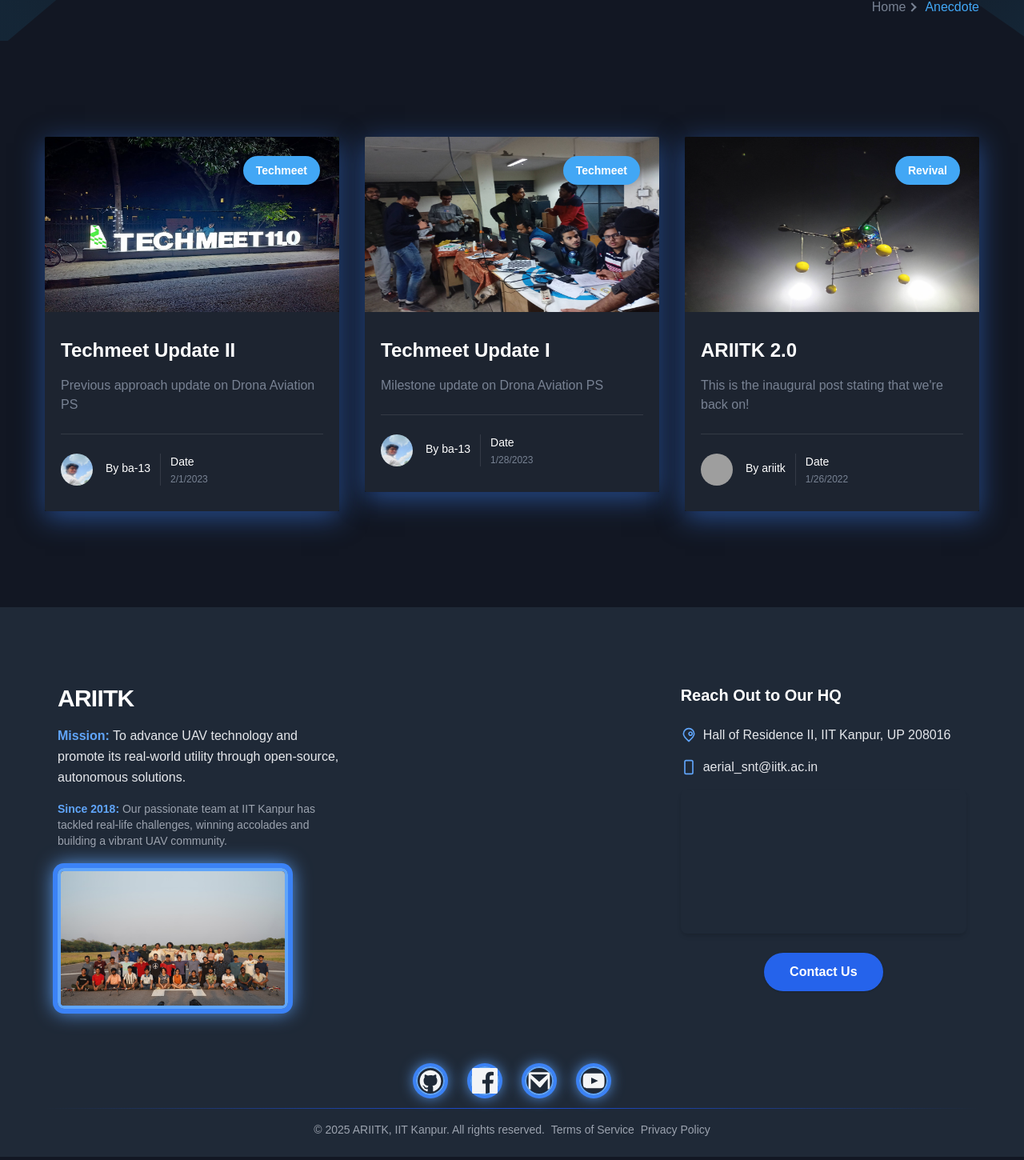
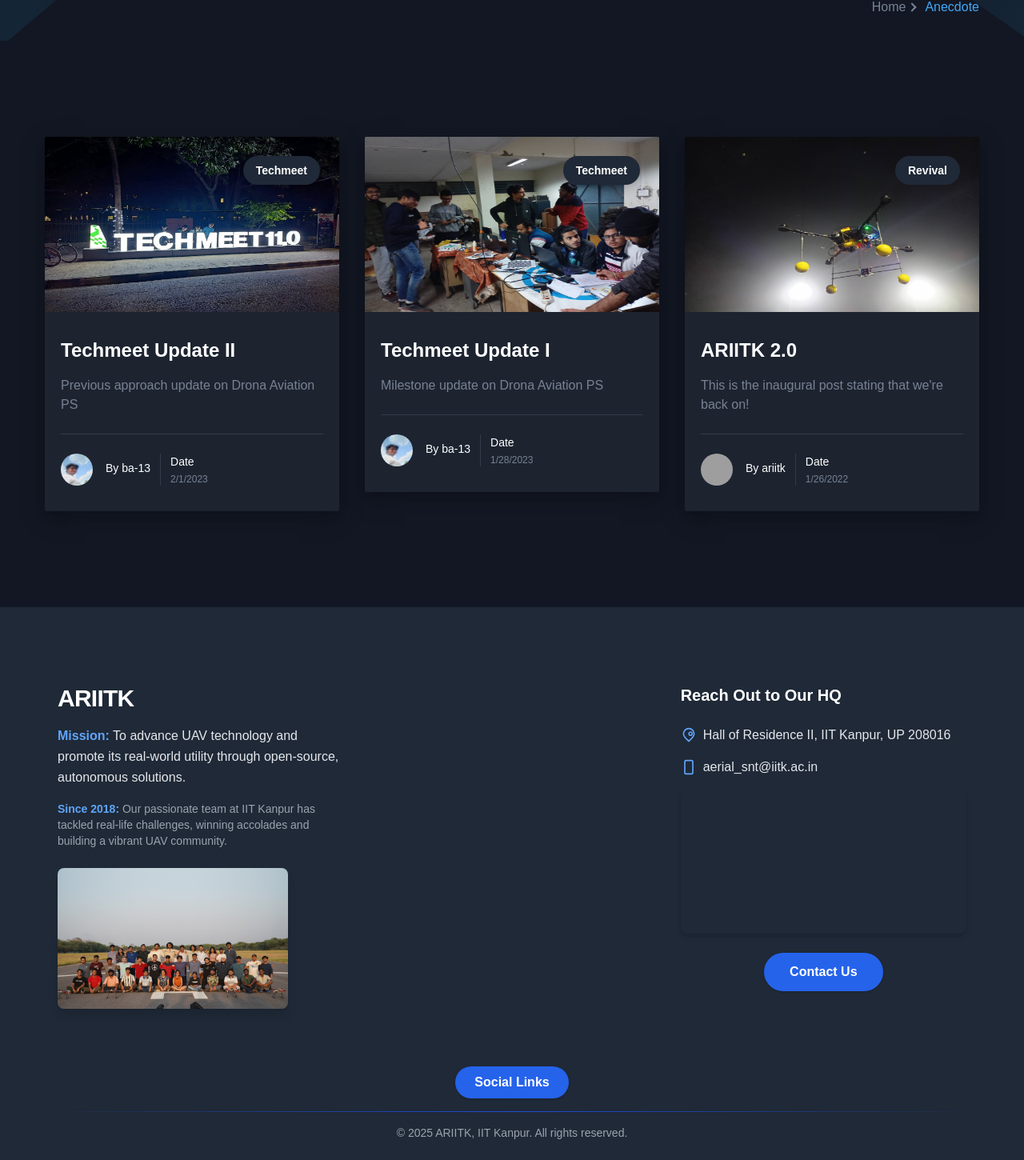
Before and after one commit to AerialRobotics-IITK/ariitk, a Next.js app: page /blog in a window 1280 px wide. Shown: the part 183-1633 px from the top of the page at 80% size. Built offline with nearby package versions, Linux system fonts and the light colour scheme; grey boxes are pictures that could not be loaded; a web font is replaced by a local one.

Commit message:
Removed bluish shadow/border

```diff
--- a/components/Blog/SingleBlog.tsx
+++ b/components/Blog/SingleBlog.tsx
@@ -1,7 +1,7 @@
 import { Blog } from "@/types/blog";
 import Image from "next/image";
 import Link from "next/link";
-import AnimatedImage from "../Common/AnimatedImage"; // Import the animation wrapper
+import AnimatedImage from "../Common/AnimatedImage";
 
 const SingleBlog = ({
   blog,
@@ -17,11 +17,11 @@ const SingleBlog = ({
     <>
       <AnimatedImage side={side} delay={0.1 * index}>
         <div
-          className="wow fadeInUp group relative overflow-hidden rounded-sm bg-white shadow-one duration-300 hover:shadow-two dark:bg-dark dark:hover:shadow-gray-dark"
+          className="wow fadeInUp group relative overflow-hidden rounded-sm bg-white shadow-lg duration-300 hover:shadow-xl dark:bg-dark dark:hover:shadow-gray-700"
           data-wow-delay=".1s"
         >
           <Link href={reflink} className="relative block aspect-[37/22] w-full">
-            <span className="absolute right-6 top-6 z-20 inline-flex items-center justify-center rounded-full bg-primary px-4 py-2 text-sm font-semibold capitalize text-white">
+            <span className="absolute right-6 top-6 z-20 inline-flex items-center justify-center rounded-full bg-gray-800 px-4 py-2 text-sm font-semibold capitalize text-white">
               {tags[0]}
             </span>
             <Image src={image} alt="image" fill />
@@ -49,7 +49,6 @@ const SingleBlog = ({
                   <h4 className="mb-1 text-sm font-medium text-dark dark:text-white">
                     By {author.name}
                   </h4>
-                  {/* <p className="text-xs text-body-color">{author.designation}</p> */}
                 </div>
               </div>
               <div className="inline-block">
--- a/components/Blog/index.tsx
+++ b/components/Blog/index.tsx
@@ -1,8 +1,10 @@
+import React from "react";
 import SectionTitle from "../Common/SectionTitle";
 import SingleBlog from "./SingleBlog";
 import blogData from "./blogData";
+import { Blog as BlogType } from "@/types/blog"; // Adjust path as needed
 
-const Blog = () => {
+const Blog: React.FC = () => {
   return (
     <section
       id="blog"
@@ -16,7 +18,7 @@ const Blog = () => {
         />
 
         <div className="grid grid-cols-1 gap-x-8 gap-y-10 md:grid-cols-2 md:gap-x-6 lg:gap-x-8 xl:grid-cols-3">
-          {blogData.map((blog, index) => (
+          {blogData.map((blog: BlogType, index: number) => (
             <div key={blog.id} className="w-full">
               <SingleBlog blog={blog} index={index} />
             </div>
--- a/components/Common/AnimatedImage.tsx
+++ b/components/Common/AnimatedImage.tsx
@@ -22,13 +22,13 @@ const AnimatedImage = ({
         opacity: 0,
         x: side === 'left' ? -100 : 100,
         scale: 0.8,
-        boxShadow: '0 0 0px rgba(59, 130, 246, 0)'
+        boxShadow: '0 0 0px rgba(0,0,0,0)'
       }}
       whileInView={{
         opacity: 1,
         x: 0,
         scale: 1,
-        boxShadow: '0 8px 32px rgba(59, 130, 246, 0.5)'
+        boxShadow: '0 8px 32px rgba(0,0,0,0.18)' // neutral shadow
       }}
       viewport={{ once: true, amount: 0.2 }}
       transition={{
@@ -40,7 +40,7 @@ const AnimatedImage = ({
       className={className}
       whileHover={{
         scale: 1.05,
-        boxShadow: '0 12px 40px rgba(59, 130, 246, 0.8)'
+        boxShadow: '0 12px 40px rgba(0,0,0,0.28)' // neutral shadow
       }}
     >
       {children}
--- a/components/Footer/index.tsx
+++ b/components/Footer/index.tsx
@@ -1,150 +1,17 @@
-// "use client";
-// import Image from "next/image";
-// import Link from "next/link";
-// import React, { useState, useRef, useEffect } from "react";
-
-// const Footer = () => {
-//   // Dropdown state
-//   const [open, setOpen] = useState(false);
-//   const dropdownRef = useRef(null);
-
-//   // Close dropdown on outside click
-//   useEffect(() => {
-//     const handleClickOutside = (event) => {
-//       if (dropdownRef.current && !dropdownRef.current.contains(event.target)) {
-//         setOpen(false);
-//       }
-//     };
-//     document.addEventListener("mousedown", handleClickOutside);
-//     return () => document.removeEventListener("mousedown", handleClickOutside);
-//   }, []);
-
-//   return (
-//     <footer className="relative z-10 bg-gray-800 pt-16 pb-6 md:pt-20 lg:pt-24 text-gray-100">
-//       <div className="container mx-auto px-4">
-//         <div className="flex flex-wrap justify-between items-start gap-y-12">
-//           {/* Left: Info & Team Photo */}
-//           <div className="w-full px-4 md:w-1/2 lg:w-1/3">
-//             <h1 className="mb-4 text-3xl font-extrabold tracking-tight text-white">
-//               ARIITK
-//             </h1>
-//             <p className="mb-4 text-base leading-relaxed text-gray-200">
-//               <span className="font-semibold text-blue-400">Mission:</span> To advance UAV technology and promote its real-world utility through open-source, autonomous solutions.
-//             </p>
-//             <p className="mb-6 text-sm text-gray-400">
-//               <span className="font-semibold text-blue-400">Since 2018:</span> Our passionate team at IIT Kanpur has tackled real-life challenges, winning accolades and building a vibrant UAV community.
-//             </p>
-//             {/* Larger Team Photo */}
-//             <div className="mb-6">
-//               <img
-//                 src="/images/team/current/teamphoto.jpg"
-//                 alt="ARIITK Team"
-//                 className="rounded-lg shadow-lg w-72 h-44 object-cover"
-//               />
-//             </div>
-//           </div>
-
-//           {/* Right: Contact & Map */}
-//           <div className="w-full px-4 md:w-1/2 lg:w-1/3">
-//             <h2 className="mb-6 text-xl font-bold text-white">
-//               Reach Out to Our HQ
-//             </h2>
-//             <div className="mb-4 flex items-center gap-2 text-gray-200">
-//               <svg className="w-5 h-5 text-blue-400" fill="none" stroke="currentColor" strokeWidth="2" viewBox="0 0 24 24">
-//                 <path d="M16.72 11.06a2.5 2.5 0 1 1-3.44-3.44 2.5 2.5 0 0 1 3.44 3.44z"></path>
-//                 <path d="M12 21c-4.97-4.29-8-7.36-8-11A8 8 0 0 1 20 10c0 3.64-3.03 6.71-8 11z"></path>
-//               </svg>
-//               <span>
-//                 Hall of Residence II, IIT Kanpur, UP 208016
-//               </span>
-//             </div>
-//             <div className="mb-4 flex items-center gap-2 text-gray-200">
-//               <svg className="w-5 h-5 text-blue-400" fill="none" stroke="currentColor" strokeWidth="2" viewBox="0 0 24 24">
-//                 <path d="M16 2a2 2 0 0 1 2 2v16a2 2 0 0 1-2 2H8a2 2 0 0 1-2-2V4a2 2 0 0 1 2-2h8z"></path>
-//               </svg>
-//               <a href="mailto:aerial_snt@iitk.ac.in" className="hover:text-blue-400">aerial_snt@iitk.ac.in</a>
-//             </div>
-//             <div className="rounded-lg overflow-hidden shadow-md mb-6">
-//               <iframe
-//                 src="https://www.google.com/maps/embed?pb=!1m18!1m12!1m3!1d1785.1470967064415!2d80.22877127232319!3d26.510661199999994!2m3!1f0!2f0!3f0!3m2!1i1024!2i768!4f13.1!3m3!1m2!1s0x399c36ffac6f195f%3A0x21cbfa3e6d7fb5e9!2sHall%20of%20Residence%20II%2C%20Sixth%20Ave%2C%20Nankari%2C%20Kalyanpur%2C%20Kanpur%2C%20Uttar%20Pradesh%20208016!5e0!3m2!1sen!2sin!4v1673700874882!5m2!1sen!2sin"
-//                 width="100%"
-//                 height="180"
-//                 loading="lazy"
-//                 title="ARIITK Location"
-//               ></iframe>
-//             </div>
-//             {/* Contact Us Button */}
-//             <div className="flex justify-center">
-//               <a
-//                 href="/contact"
-//                 className="inline-block rounded-full bg-blue-600 px-8 py-3 text-white font-semibold shadow hover:bg-blue-700 transition"
-//               >
-//                 Contact Us
-//               </a>
-//             </div>
-//           </div>
-//         </div>
-
-//         {/* Social Links at the bottom */}
-//         <div className="flex justify-center gap-8 mt-12 mb-4">
-//           <a href="https://github.com/AerialRobotics-IITK" aria-label="GitHub" target="_blank" rel="noopener noreferrer">
-//             <svg className="w-8 h-8 text-gray-100 hover:text-blue-400" fill="currentColor" viewBox="0 0 24 24">
-//               <path d="M12 2C6.48 2 2 6.58 2 12.26c0 4.5 2.87 8.32 6.84 9.67.5.09.68-.22.68-.48 0-.24-.01-.87-.01-1.7-2.78.62-3.37-1.36-3.37-1.36-.45-1.18-1.11-1.5-1.11-1.5-.91-.64.07-.63.07-.63 1.01.07 1.54 1.06 1.54 1.06.9 1.57 2.36 1.12 2.94.85.09-.66.35-1.12.63-1.37-2.22-.26-4.56-1.15-4.56-5.13 0-1.13.39-2.05 1.03-2.77-.1-.26-.45-1.31.1-2.74 0 0 .84-.28 2.75 1.05A9.37 9.37 0 0112 6.84c.85.004 1.71.12 2.51.35 1.91-1.33 2.75-1.05 2.75-1.05.55 1.43.2 2.48.1 2.74.64.72 1.03 1.64 1.03 2.77 0 4-2.34 4.87-4.57 5.13.36.32.68.94.68 1.9 0 1.37-.01 2.47-.01 2.81 0 .26.18.57.69.48A10.01 10.01 0 0022 12.26C22 6.58 17.52 2 12 2z" />
-//             </svg>
-//           </a>
-//           <a href="https://facebook.com/ariitk" aria-label="Facebook" target="_blank" rel="noopener noreferrer">
-//             <svg className="w-8 h-8 text-gray-100 hover:text-blue-400" fill="currentColor" viewBox="0 0 24 24">
-//               <path d="M22.675 0H1.325C.593 0 0 .593 0 1.326v21.348C0 23.406.593 24 1.325 24H12.82v-9.294H9.692v-3.622h3.128V8.413c0-3.1 1.893-4.788 4.659-4.788 1.325 0 2.463.099 2.797.143v3.24h-1.918c-1.504 0-1.797.715-1.797 1.763v2.313h3.587l-.467 3.622h-3.12V24h6.116C23.406 24 24 23.406 24 22.674V1.326C24 .593 23.406 0 22.675 0"/>
-//             </svg>
-//           </a>
-//           <a href="mailto:aerial_snt@iitk.ac.in" aria-label="Email">
-//             <svg className="w-8 h-8 text-gray-100 hover:text-blue-400" fill="currentColor" viewBox="0 0 24 24">
-//               <path d="M20 4H4c-1.1 0-2 .9-2 2v12c0 1.1.9 2 2 2h16c1.1 0 2-.9 2-2V6c0-1.1-.9-2-2-2zm0 2v.01L12 13 4 6.01V6h16zM4 20v-9.99l7.99 7.99c.39.39 1.02.39 1.41 0L20 10.01V20H4z"/>
-//             </svg>
-//           </a>
-//           <a href="https://www.youtube.com/@aerialroboticsiitkanpur7921" aria-label="YouTube" target="_blank" rel="noopener noreferrer">
-//             <svg className="w-8 h-8 text-gray-100 hover:text-blue-400" fill="currentColor" viewBox="0 0 24 24">
-//               <path d="M21.8 8.001s-.2-1.43-.8-2.06c-.77-.8-1.64-.8-2.04-.85C16.23 5 12 5 12 5h-.01s-4.23 0-6.96.09c-.4.05-1.27.05-2.04.85-.6.63-.8 2.06-.8 2.06S2 9.57 2 11.13v1.74c0 1.56.2 3.13.2 3.13s.2 1.43.8 2.06c.77.8 1.78.77 2.23.86C7.77 19 12 19 12 19s4.23 0 6.96-.09c.45-.09 1.46-.06 2.23-.86.6-.63.8-2.06.8-2.06s.2-1.57.2-3.13v-1.74c0-1.56-.2-3.13-.2-3.13zM9.75 15.02V8.98l6.5 3.02-6.5 3.02z"/>
-//             </svg>
-//           </a>
-//         </div>
-
-//         {/* Divider */}
-//         <div className="h-px w-full bg-gradient-to-r from-transparent via-blue-700 to-transparent my-4"></div>
-//         {/* Copyright */}
-//         <div className="text-center text-sm text-gray-400">
-//           © {new Date().getFullYear()} ARIITK, IIT Kanpur. All rights reserved. &nbsp;
-//           <a href="/terms" className="hover:text-blue-400">Terms of Service</a> &nbsp;
-//           <a href="/privacy" className="hover:text-blue-400">Privacy Policy</a>
-//         </div>
-//       </div>
-//     </footer>
-//   );
-// };
-
-// export default Footer;
-
 "use client";
 import Image from "next/image";
-import Link from "next/link";
 import React, { useState, useRef, useEffect } from "react";
 
-const socialIconGlow =
-  "border-2 border-blue-400 rounded-full shadow-lg transition-all duration-300";
-const socialIconStyle = {
-  boxShadow: "0 0 0 4px #3b82f6, 0 0 18px 2px #60a5fa",
-};
+const Footer = () => {
+  // Popup state for social links
+  const [showSocial, setShowSocial] = useState(false);
+  const socialRef = useRef(null);
 
-const Footer = () => {
-  // Dropdown state
-  const [open, setOpen] = useState(false);
-  const dropdownRef = useRef(null);
-
-  // Close dropdown on outside click
+  // Close popup on outside click
   useEffect(() => {
-    const handleClickOutside = (event: any) => {
-      if (dropdownRef.current && !(dropdownRef.current as any).contains(event.target)) {
-        setOpen(false);
+    const handleClickOutside = (event) => {
+      if (socialRef.current && !socialRef.current.contains(event.target)) {
+        setShowSocial(false);
       }
     };
     document.addEventListener("mousedown", handleClickOutside);
@@ -166,14 +33,9 @@ const Footer = () => {
             <p className="mb-6 text-sm text-gray-400">
               <span className="font-semibold text-blue-400">Since 2018:</span> Our passionate team at IIT Kanpur has tackled real-life challenges, winning accolades and building a vibrant UAV community.
             </p>
-            {/* Team Photo with bluish tint, left-aligned */}
+            {/* Team Photo without blue border or glow */}
             <div className="mb-6">
-              <div
-                className="rounded-lg w-72 h-44 overflow-hidden border-4 border-blue-400"
-                style={{
-                  boxShadow: "0 0 0 6px #3b82f6, 0 0 24px 4px #60a5fa",
-                }}
-              >
+              <div className="rounded-lg w-72 h-44 overflow-hidden shadow-lg">
                 <Image
                   src="/images/team/current/teamphoto.jpg"
                   alt="ARIITK Team"
@@ -227,17 +89,55 @@ const Footer = () => {
           </div>
         </div>
 
-        {/* Social Links at the bottom */}
-        <div className="flex justify-center gap-8 mt-12 mb-4">
+        {/* Social Links Popup Trigger */}
+        <div className="flex justify-center mt-12 mb-4">
+          <button
+            className="px-6 py-2 bg-blue-600 rounded-full text-white font-semibold shadow hover:bg-blue-700 transition"
+            onClick={() => setShowSocial((v) => !v)}
+          >
+            Social Links
+          </button>
+        </div>
+
+        {/* Social Links Popup */}
+        {showSocial && (
+          <div
+            ref={socialRef}
+            className="flex justify-center gap-8 mt-2 mb-4 transition-all animate-fadeIn"
+          >
+            <SocialLinks />
+          </div>
+        )}
+
+        {/* Divider */}
+        <div className="h-px w-full bg-gradient-to-r from-transparent via-blue-700 to-transparent my-4"></div>
+        {/* Copyright */}
+        <div className="text-center text-sm text-gray-400">
+          {"\u00A9"} {new Date().getFullYear()} ARIITK, IIT Kanpur. All rights reserved.
+        </div>
+      </div>
+    </footer>
+  );
+};
+
+// Social Links Component with hover animation and original SVGs
+function SocialLinks() {
+  // Tailwind group-hover for smooth scale/rotate/shadow
+  const base =
+    "group w-12 h-12 flex items-center justify-center rounded-full bg-gray-700 shadow-lg transition-transform transform hover:scale-110 hover:rotate-6 hover:bg-blue-600 hover:shadow-2xl focus:outline-none";
+  const icon =
+    "w-8 h-8 text-gray-100 transition-colors duration-300 group-hover:text-white";
+
+  return (
+    <>
       <a
         href="https://github.com/AerialRobotics-IITK"
         aria-label="GitHub"
         target="_blank"
         rel="noopener noreferrer"
-            className={socialIconGlow}
-            style={socialIconStyle}
+        className={base}
       >
-            <svg className="w-8 h-8 text-gray-100 hover:text-blue-400" fill="currentColor" viewBox="0 0 24 24">
+        <svg className={icon} fill="currentColor" viewBox="0 0 24 24">
           <path d="M12 2C6.48 2 2 6.58 2 12.26c0 4.5 2.87 8.32 6.84 9.67.5.09.68-.22.68-.48 0-.24-.01-.87-.01-1.7-2.78.62-3.37-1.36-3.37-1.36-.45-1.18-1.11-1.5-1.11-1.5-.91-.64.07-.63.07-.63 1.01.07 1.54 1.06 1.54 1.06.9 1.57 2.36 1.12 2.94.85.09-.66.35-1.12.63-1.37-2.22-.26-4.56-1.15-4.56-5.13 0-1.13.39-2.05 1.03-2.77-.1-.26-.45-1.31.1-2.74 0 0 .84-.28 2.75 1.05A9.37 9.37 0 0112 6.84c.85.004 1.71.12 2.51.35 1.91-1.33 2.75-1.05 2.75-1.05.55 1.43.2 2.48.1 2.74.64.72 1.03 1.64 1.03 2.77 0 4-2.34 4.87-4.57 5.13.36.32.68.94.68 1.9 0 1.37-.01 2.47-.01 2.81 0 .26.18.57.69.48A10.01 10.01 0 0022 12.26C22 6.58 17.52 2 12 2z" />
         </svg>
       </a>
@@ -246,21 +146,19 @@ const Footer = () => {
         aria-label="Facebook"
         target="_blank"
         rel="noopener noreferrer"
-            className={socialIconGlow}
-            style={socialIconStyle}
+        className={base}
       >
-            <svg className="w-8 h-8 text-gray-100 hover:text-blue-400" fill="currentColor" viewBox="0 0 24 24">
-              <path d="M22.675 0H1.325C.593 0 0 .593 0 1.326v21.348C0 23.406.593 24 1.325 24H12.82v-9.294H9.692v-3.622h3.128V8.413c0-3.1 1.893-4.788 4.659-4.788 1.325 0 2.463.099 2.797.143v3.24h-1.918c-1.504 0-1.797.715-1.797 1.763v2.313h3.587l-.467 3.622h-3.12V24h6.116C23.406 24 24 23.406 24 22.674V1.326C24 .593 23.406 0 22.675 0" />
+        <svg className={icon} fill="currentColor" viewBox="0 0 24 24">
+          <path d="M22.675 0H1.325C.593 0 0 .593 0 1.326v21.348C0 23.406.593 24 1.325 24H12.82v-9.294H9.692v-3.622h3.128V8.413c0-3.1 1.893-4.788 4.659-4.788 1.325 0 2.463.099 2.797.143v3.24h-1.918c-1.504 0-1.797.715-1.797 1.763v2.313h3.587l-.467 3.622h-3.12V24h6.116C23.406 24 24 23.406 24 22.674V1.326C24 .593 23.406 0 22.675 0"/>
         </svg>
       </a>
       <a
         href="mailto:aerial_snt@iitk.ac.in"
         aria-label="Email"
-            className={socialIconGlow}
-            style={socialIconStyle}
+        className={base}
       >
-            <svg className="w-8 h-8 text-gray-100 hover:text-blue-400" fill="currentColor" viewBox="0 0 24 24">
-              <path d="M20 4H4c-1.1 0-2 .9-2 2v12c0 1.1.9 2 2 2h16c1.1 0 2-.9 2-2V6c0-1.1-.9-2-2-2zm0 2v.01L12 13 4 6.01V6h16zM4 20v-9.99l7.99 7.99c.39.39 1.02.39 1.41 0L20 10.01V20H4z" />
+        <svg className={icon} fill="currentColor" viewBox="0 0 24 24">
+          <path d="M20 4H4c-1.1 0-2 .9-2 2v12c0 1.1.9 2 2 2h16c1.1 0 2-.9 2-2V6c0-1.1-.9-2-2-2zm0 2v.01L12 13 4 6.01V6h16zM4 20v-9.99l7.99 7.99c.39.39 1.02.39 1.41 0L20 10.01V20H4z"/>
         </svg>
       </a>
       <a
@@ -268,26 +166,14 @@ const Footer = () => {
         aria-label="YouTube"
         target="_blank"
         rel="noopener noreferrer"
-            className={socialIconGlow}
-            style={socialIconStyle}
+        className={base}
       >
-            <svg className="w-8 h-8 text-gray-100 hover:text-blue-400" fill="currentColor" viewBox="0 0 24 24">
-              <path d="M21.8 8.001s-.2-1.43-.8-2.06c-.77-.8-1.64-.8-2.04-.85C16.23 5 12 5 12 5h-.01s-4.23 0-6.96.09c-.4.05-1.27.05-2.04.85-.6.63-.8 2.06-.8 2.06S2 9.57 2 11.13v1.74c0 1.56.2 3.13.2 3.13s.2 1.43.8 2.06c.77.8 1.78.77 2.23.86C7.77 19 12 19 12 19s4.23 0 6.96-.09c.45-.09 1.46-.06 2.23-.86.6-.63.8-2.06.8-2.06s.2-1.57.2-3.13v-1.74c0-1.56-.2-3.13-.2-3.13zM9.75 15.02V8.98l6.5 3.02-6.5 3.02z" />
+        <svg className={icon} fill="currentColor" viewBox="0 0 24 24">
+          <path d="M21.8 8.001s-.2-1.43-.8-2.06c-.77-.8-1.64-.8-2.04-.85C16.23 5 12 5 12 5h-.01s-4.23 0-6.96.09c-.4.05-1.27.05-2.04.85-.6.63-.8 2.06-.8 2.06S2 9.57 2 11.13v1.74c0 1.56.2 3.13.2 3.13s.2 1.43.8 2.06c.77.8 1.78.77 2.23.86C7.77 19 12 19 12 19s4.23 0 6.96-.09c.45-.09 1.46-.06 2.23-.86.6-.63.8-2.06.8-2.06s.2-1.57.2-3.13v-1.74c0-1.56-.2-3.13-.2-3.13zM9.75 15.02V8.98l6.5 3.02-6.5 3.02z"/>
         </svg>
       </a>
-        </div>
-
-        {/* Divider */}
-        <div className="h-px w-full bg-gradient-to-r from-transparent via-blue-700 to-transparent my-4"></div>
-        {/* Copyright */}
-        <div className="text-center text-sm text-gray-400">
-          {"\u00A9"} {new Date().getFullYear()} ARIITK, IIT Kanpur. All rights reserved. &nbsp;
-          <a href="/terms" className="hover:text-blue-400">Terms of Service</a> &nbsp;
-          <a href="/privacy" className="hover:text-blue-400">Privacy Policy</a>
-        </div>
-      </div>
-    </footer>
+    </>
   );
-};
+}
 
 export default Footer;
--- a/components/Hero/index.tsx
+++ b/components/Hero/index.tsx
@@ -2,7 +2,7 @@ import Link from "next/link";
 import Image from "next/image";
 import AnimatedImage from "@/components/Common/AnimatedImage";
 
-const Hero = () => {
+const Hero: React.FC = () => {
   return (
     <section
       id="home"
```
Also changed, not shown: components/About/AboutSectionOne.tsx (+10 -7 lines), components/About/AboutSectionTwo.tsx (+5 -4 lines), components/Brands/index.tsx (+6 -7 lines), components/Features/SingleFeature.tsx (+6 -10 lines). Lines whose indentation alone changed are shown as unchanged.
